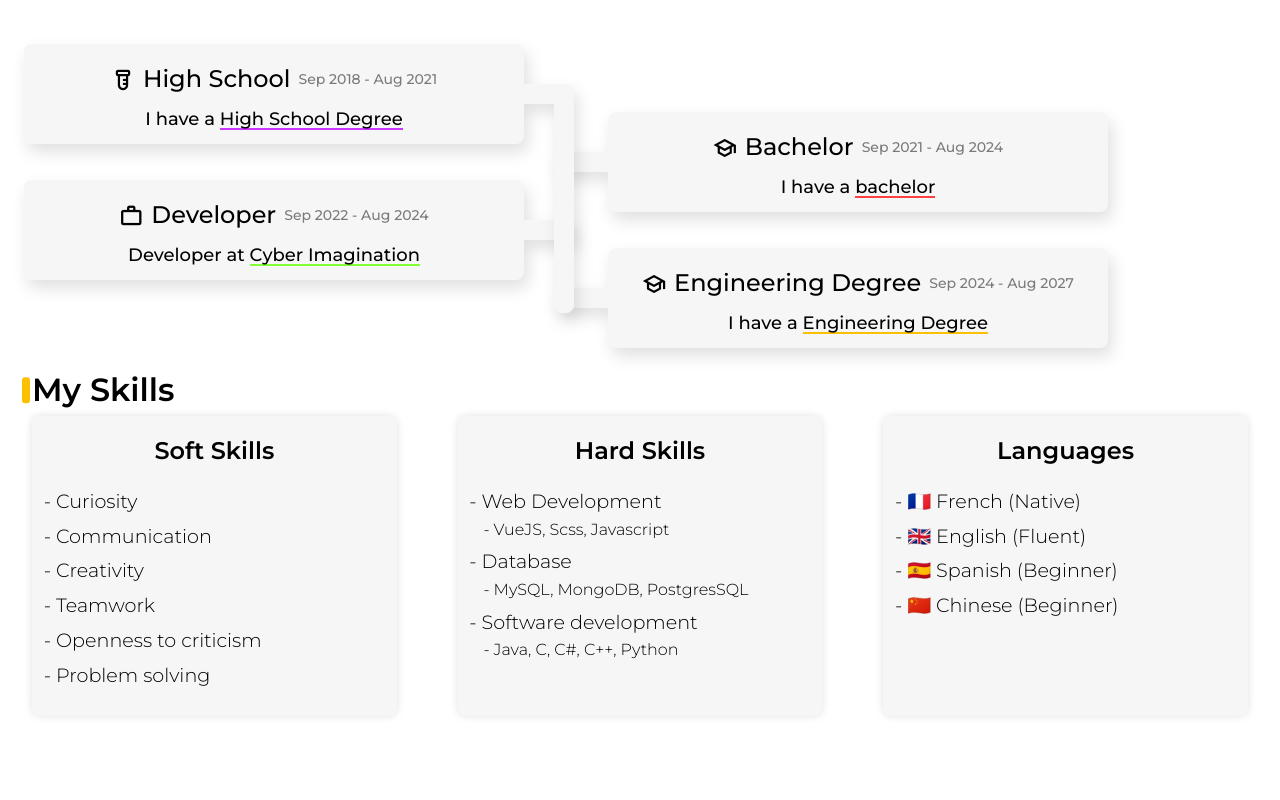
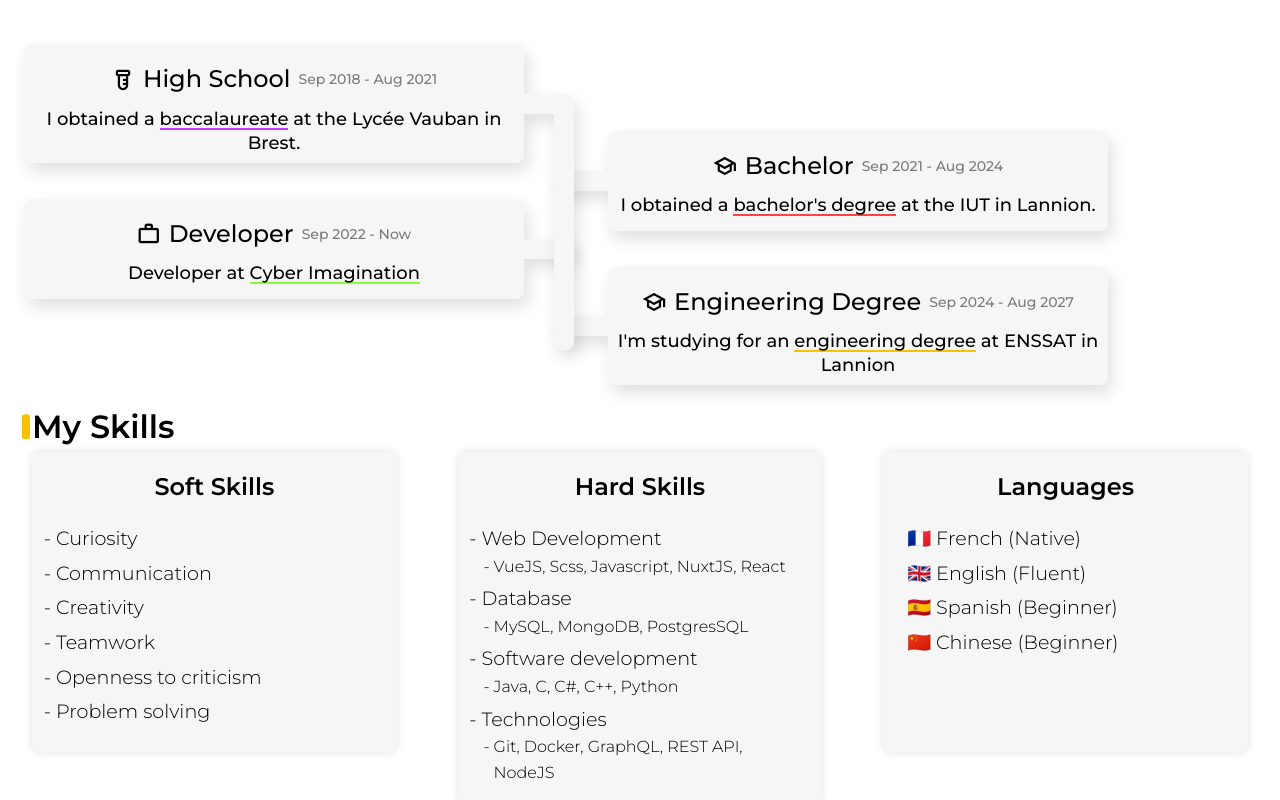
Before and after one commit to BlasterWhite/myWebSite, a Vue app: page / in a window 1280 px wide. Shown: the part 1100-1900 px from the top of the page. Built offline with nearby package versions, Linux system fonts and the light colour scheme.

Commit message:
Update Timeline, Footer, TODO, Skills

```diff
--- a/src/components/myFooter.vue
+++ b/src/components/myFooter.vue
@@ -11,13 +11,15 @@
       <div class="links">
         <h3>Links</h3>
         <div class="links-content">
-          <a href="https://github.com/BlasterWhite"
+          <a href="https://github.com/BlasterWhite" target="_blank"
             ><img src="@/assets/icons8-github.svg" alt="" /> GitHub
           </a>
-          <a href="https://www.linkedin.com/in/mateo-guezennec/"
+          <a href="https://www.linkedin.com/in/mateo-guezennec/" target="_blank"
             ><img src="@/assets/icons8-linkedin.svg" alt="" /> LinkedIn
           </a>
-          <a href="https://stackoverflow.com/users/15594374/blasterwhite"
+          <a
+            href="https://stackoverflow.com/users/15594374/blasterwhite"
+            target="_blank"
             ><img src="@/assets/icons8-stack-overflow.svg" alt="" /> Stack
             Overflow
           </a>
--- a/src/components/mySkills.vue
+++ b/src/components/mySkills.vue
@@ -17,11 +17,13 @@
         <h2>hard Skills</h2>
         <ul>
           <li>Web Development</li>
-          <li>VueJS, Scss, Javascript</li>
+          <li>VueJS, Scss, Javascript, NuxtJS, React</li>
           <li>Database</li>
           <li>MySQL, MongoDB, PostgresSQL</li>
           <li>Software development</li>
           <li>Java, C, C#, C++, Python</li>
+          <li>Technologies</li>
+          <li>Git, Docker, GraphQL, REST API, NodeJS</li>
         </ul>
       </div>
       <div class="languages">
@@ -142,5 +144,11 @@ h1 {
       }
     }
   }
+
+  .languages {
+    ul {
+      list-style: none;
+    }
+  }
 }
 </style>
--- a/src/components/timeLine.vue
+++ b/src/components/timeLine.vue
@@ -4,9 +4,9 @@
       <div class="row">
         <span class="material-symbols-outlined"> {{ elem.icon }} </span>
         <span class="title">{{ elem.title }}</span>
-        <span v-if="elem.date?.start && elem.date?.end" class="dates">
+        <span v-if="elem.date?.start" class="dates">
           {{ dayjs(elem.date.start).format("MMM YYYY") }} -
-          {{ dayjs(elem.date.end).format("MMM YYYY") }}
+          {{ elem.date.end ? dayjs(elem.date.end).format("MMM YYYY") : "Now" }}
         </span>
       </div>
       <p v-html="elem.description"></p>
@@ -23,7 +23,7 @@ type element = {
   description: string;
   date: {
     start: Date;
-    end: Date;
+    end?: Date;
   };
   icon: string;
 };
@@ -81,7 +81,7 @@ $text-color: #000000;
     z-index: 1;
     padding: 8px;
     margin: 0 8px;
-    height: 100px;
+    min-height: 100px;
     width: 500px;
     text-align: center;
     border-radius: 8px;
@@ -212,7 +212,6 @@ $text-color: #000000;
       font-weight: 400;
       margin: 8px 0 0 0;
       line-height: 24px;
-      height: 24px;
 
       & span {
         &::after {
--- a/src/views/HomeView.vue
+++ b/src/views/HomeView.vue
@@ -44,7 +44,7 @@ type element = {
   description: string;
   date: {
     start: Date;
-    end: Date;
+    end?: Date;
   };
   icon: string;
 };
@@ -52,7 +52,8 @@ type element = {
 const elements = [
   {
     title: "Engineering Degree",
-    description: "I have a <span orange>Engineering Degree</span>",
+    description:
+      "I'm studying for an <span orange>engineering degree</span> at ENSSAT in Lannion",
     date: {
       start: new Date("2024-09-01"),
       end: new Date("2027-08-31"),
@@ -64,13 +65,13 @@ const elements = [
     description: "Developer at <span green>Cyber Imagination</span>",
     date: {
       start: new Date("2022-09-01"),
-      end: new Date("2024-08-31"),
     },
     icon: "work",
   },
   {
     title: "Bachelor",
-    description: "I have a <span red>bachelor</span>",
+    description:
+      "I obtained a <span red>bachelor's degree</span> at the IUT in Lannion.",
     date: {
       start: new Date("2021-09-01"),
       end: new Date("2024-08-31"),
@@ -79,7 +80,8 @@ const elements = [
   },
   {
     title: "High School",
-    description: "I have a <span purple>High School Degree</span>",
+    description:
+      "I obtained a <span purple>baccalaureate</span> at the Lycée Vauban in Brest.",
     date: {
       start: new Date("2018-09-01"),
       end: new Date("2021-08-31"),
```
Also changed, not shown: 1 other file (tests, documents, lock files or other folders).
